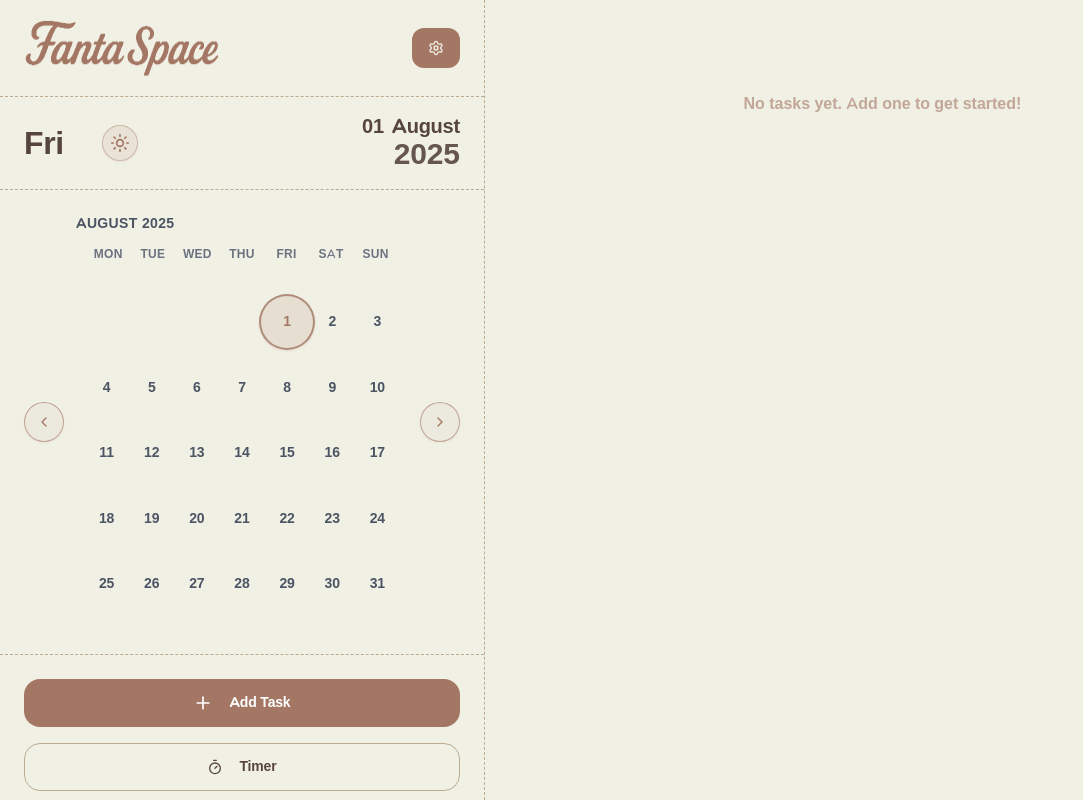
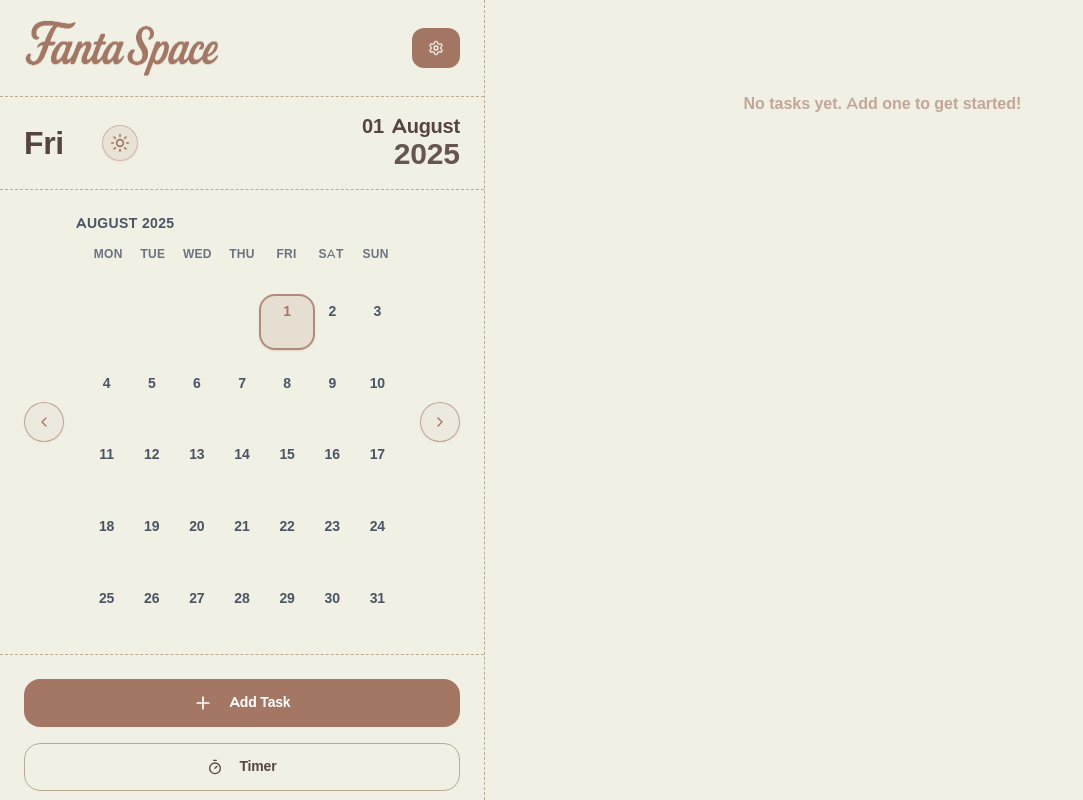
Before and after one commit to worldlyfantasy/priospace, a Next.js app: page / in a window 1280 px wide. Shown: the whole page, without its empty margins (0-1083 px from the left). Built offline with nearby package versions, Linux system fonts and the light colour scheme.

Commit message:
adjusted calender height

```diff
--- a/app/page.js
+++ b/app/page.js
@@ -1025,6 +1025,7 @@ export default function Home() {
                 <WeeklyCalendar
                   selectedDate={selectedDate}
                   onDateSelect={setSelectedDate}
+                  dailyTasks={dailyTasks}
                 />
               </div>
 
@@ -1135,6 +1136,7 @@ export default function Home() {
                   <WeeklyCalendar
                     selectedDate={selectedDate}
                     onDateSelect={setSelectedDate}
+                    dailyTasks={dailyTasks}
                   />
                 </div>
 
--- a/components/weekly-calender.js
+++ b/components/weekly-calender.js
@@ -7,7 +7,11 @@ import { Button } from "@/components/ui/button";
 
 const weekDays = ["Mon", "Tue", "Wed", "Thu", "Fri", "Sat", "Sun"];
 
-export function WeeklyCalendar({ selectedDate, onDateSelect }) {
+export function WeeklyCalendar({
+  selectedDate,
+  onDateSelect,
+  dailyTasks = {},
+}) {
   const [currentMonth, setCurrentMonth] = useState(
     () =>
       new Date(
@@ -87,6 +91,20 @@ export function WeeklyCalendar({ selectedDate, onDateSelect }) {
     return date.toDateString() === today.toDateString();
   };
 
+  const getDateKey = (date) => {
+    const year = date.getFullYear();
+    const month = String(date.getMonth() + 1).padStart(2, "0");
+    const day = String(date.getDate()).padStart(2, "0");
+    return `${year}-${month}-${day}`;
+  };
+
+  const taskCounts = useMemo(() => {
+    return Object.entries(dailyTasks || {}).reduce((acc, [dateKey, tasks]) => {
+      acc[dateKey] = Array.isArray(tasks) ? tasks.length : 0;
+      return acc;
+    }, {});
+  }, [dailyTasks]);
+
   const isSelected = (date) => {
     if (!date) return false;
     return date.toDateString() === selectedDate.toDateString();
@@ -157,7 +175,7 @@ export function WeeklyCalendar({ selectedDate, onDateSelect }) {
               ))}
             </div>
 
-            <div className="mt-3 relative overflow-hidden rounded-3xl min-h-[22rem]">
+            <div className="mt-3 relative overflow-hidden rounded-3xl min-h-[24rem]">
               <AnimatePresence
                 initial={false}
                 mode="wait"
@@ -170,7 +188,7 @@ export function WeeklyCalendar({ selectedDate, onDateSelect }) {
                   initial="enter"
                   animate="center"
                   exit="exit"
-                  className="absolute inset-0 grid grid-cols-7 gap-2 p-4 justify-items-center"
+                  className="absolute inset-0 grid grid-cols-7 gap-x-2 gap-y-1.5 p-4 justify-items-center"
                 >
                   {calendarDays.map((week, weekIndex) =>
                     week.map((date, dayIndex) => {
@@ -185,9 +203,15 @@ export function WeeklyCalendar({ selectedDate, onDateSelect }) {
 
                       const selected = isSelected(date);
                       const today = isToday(date);
+                      const dateKey = getDateKey(date);
+                      const taskCount = taskCounts[dateKey] || 0;
+                      const taskCountClass = selected
+                        ? "text-primary/80"
+                        : "text-muted-foreground";
+                      const hasTasks = taskCount > 0;
 
                       let classes =
-                        "flex h-14 w-14 items-center justify-center rounded-full transition-all duration-200 font-extrabold text-gray-600 dark:text-gray-300 hover:bg-primary/10 hover:text-primary";
+                        "flex h-14 w-14 flex-col items-center justify-center gap-1 rounded-2xl transition-all duration-200 font-extrabold text-gray-600 dark:text-gray-300 hover:bg-primary/10 hover:text-primary";
 
                       if (selected) {
                         classes +=
@@ -204,7 +228,17 @@ export function WeeklyCalendar({ selectedDate, onDateSelect }) {
                           onClick={() => onDateSelect(new Date(date))}
                           className={classes}
                         >
-                          <span className="text-sm">{date.getDate()}</span>
+                          <span className="text-sm leading-none">
+                            {date.getDate()}
+                          </span>
+                          <span
+                            className={`text-[0.65rem] font-normal ${taskCountClass} ${
+                              hasTasks ? "" : "opacity-0"
+                            }`}
+                            aria-hidden={!hasTasks}
+                          >
+                            {hasTasks ? taskCount : "0"}
+                          </span>
                         </motion.button>
                       );
                     })
```
